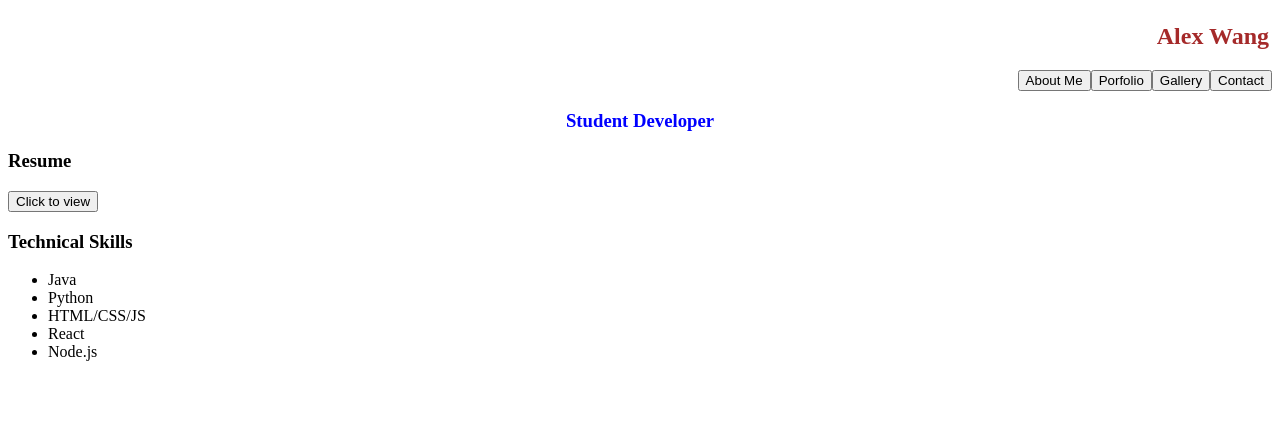
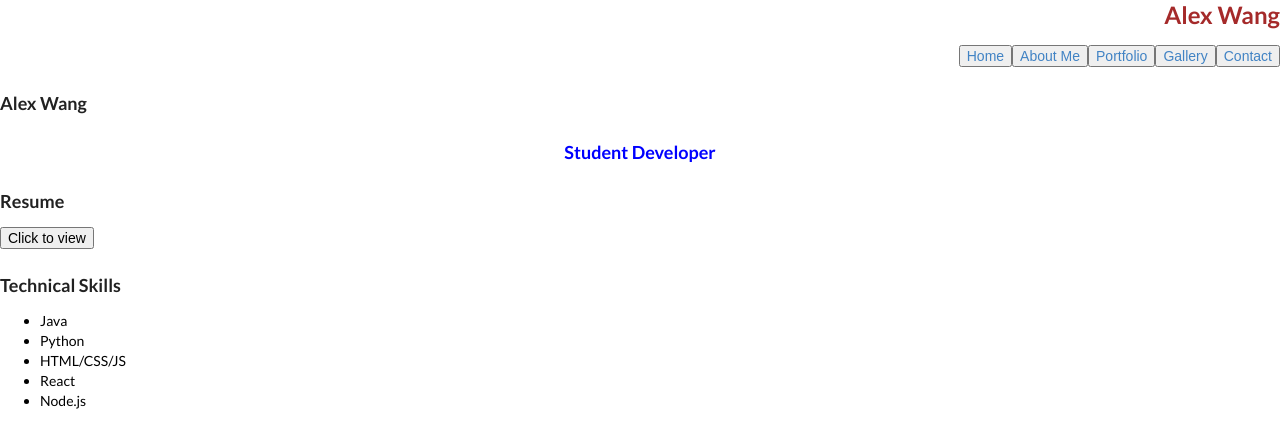
Before and after one commit to AlexWang18/Personal-Website, a React (Create React App) app in the folder react-ui/: page / in a window 1280 px wide. Shown: the top 448 px of the page. Built offline with nearby package versions, Linux system fonts and the light colour scheme.

Commit message:
added semantic ui

```diff
--- a/react-ui/package.json
+++ b/react-ui/package.json
@@ -9,7 +9,11 @@
     "axios": "^0.21.1",
     "react": "^17.0.1",
     "react-dom": "^17.0.1",
+    "react-router": "^5.2.0",
+    "react-router-dom": "^5.2.0",
     "react-scripts": "4.0.1",
+    "semantic-ui-css": "^2.4.1",
+    "semantic-ui-react": "^2.0.1",
     "web-vitals": "^0.2.4"
   },
   "scripts": {
--- a/react-ui/src/App.css
+++ b/react-ui/src/App.css
@@ -1,3 +1,4 @@
+
 h2 {
     color: brown;
     padding-top: 3px;
@@ -8,7 +9,7 @@ h2 {
     color: blue;
     text-align: center;
 }
-.tab{
+.headerbuttons{
     text-align: right;
 }
 h3 {
--- a/react-ui/src/App.js
+++ b/react-ui/src/App.js
@@ -1,14 +1,29 @@
 import './App.css';
-import React, {useState, useEffect} from 'react'
+import 'semantic-ui-css/semantic.min.css'
+import React, { useState, useEffect } from 'react'
+import { BrowserRouter as Router, Route, Link } from 'react-router-dom';
 import ReactDOM from 'react-dom'
 
 import Details from './components/Details'
+import {Body} from './components/Links/AboutMe'
+import Portfolio from './components/Links/Portfolio'
+import NavBar from './components/NavBar'
+
 function App() {
   //states
   return (
-    <>
-    <Details />
-    </>
+    <Router>
+    <h2>Alex Wang</h2>
+      <div>
+        <nav>
+          <NavBar />
+        </nav>
+      </div>
+      <Route name = "home" exact path = "/" component = {Details}/>
+      <Route name = "About Me" exact path = "/aboutme" component = {Body}/>
+      <Route name = "Portfolio" exact path = "/portfolio" component = {Portfolio} />
+      {/* <Details /> */}
+    </Router>
   )
 }
 
--- a/react-ui/src/components/Details.js
+++ b/react-ui/src/components/Details.js
@@ -2,21 +2,11 @@ import React from 'react'
 const texts = [
     'Java', 'Python', 'HTML/CSS/JS', 'React', 'Node.js'
 ]
-const Tabs = (props) => {
-    return (
-        <div className = "tab">
-            <button className = "About Me" onClick = {props.handleAboutMe}>About Me</button>
-            <button className = "Portfolio" onClick = {props.handlePortfolio}>Porfolio</button>
-            <button className = "Gallery" onClick = {props.handleGallery}>Gallery</button>
-            <button className = "Contact" onClick = {props.handleContact}>Contact</button>
-        </div>
-    )
-}
+
 const Details = (props) => {
     return (
         <>
-            <h2>Alex Wang</h2>
-            <Tabs />
+            <h3>Alex Wang</h3>
             <h3 className = "intro">Student Developer</h3>
             <h3>Resume</h3>
             <button onClick={props.handleResume}>Click to view</button>
--- /dev/null
+++ b/react-ui/src/components/Links/AboutMe.js
@@ -0,0 +1,11 @@
+import React from 'react'
+
+const Body = () => {
+    return (
+        <div>
+            <p>hello i am alex and programming is pretty ok</p>
+        </div>
+    )
+}
+
+export {Body}
--- /dev/null
+++ b/react-ui/src/components/Links/Portfolio.js
@@ -0,0 +1,12 @@
+import React from 'react'
+
+const Portfolio = () => {
+    return (
+        <div>
+            <p>4k earned</p>
+            <p>i can make chess in java</p>
+        </div>
+    )
+}
+
+export default Portfolio
--- /dev/null
+++ b/react-ui/src/components/NavBar.js
@@ -0,0 +1,18 @@
+import React from 'react'
+import { Link } from 'react-router-dom'
+
+const NavBar = () => {
+    return (
+        <header className="headerbuttons">
+        {/* should i wrap this is an unordered list? how can i restyle lists */}
+            <button><Link to = "/">Home</Link></button>
+            <button><Link to="/aboutme">About Me</Link></button>
+            <button><Link to="/portfolio">Portfolio</Link></button>
+            <button><Link to="/gallery">Gallery</Link></button>
+            <button><Link to="/contact">Contact</Link></button>
+
+        </header>
+    )
+}
+
+export default NavBar
```
Also changed, not shown: react-ui/src/components/Links/Contact.js (added, +11 -0 lines), 2 other files (tests, documents, lock files or other folders).
